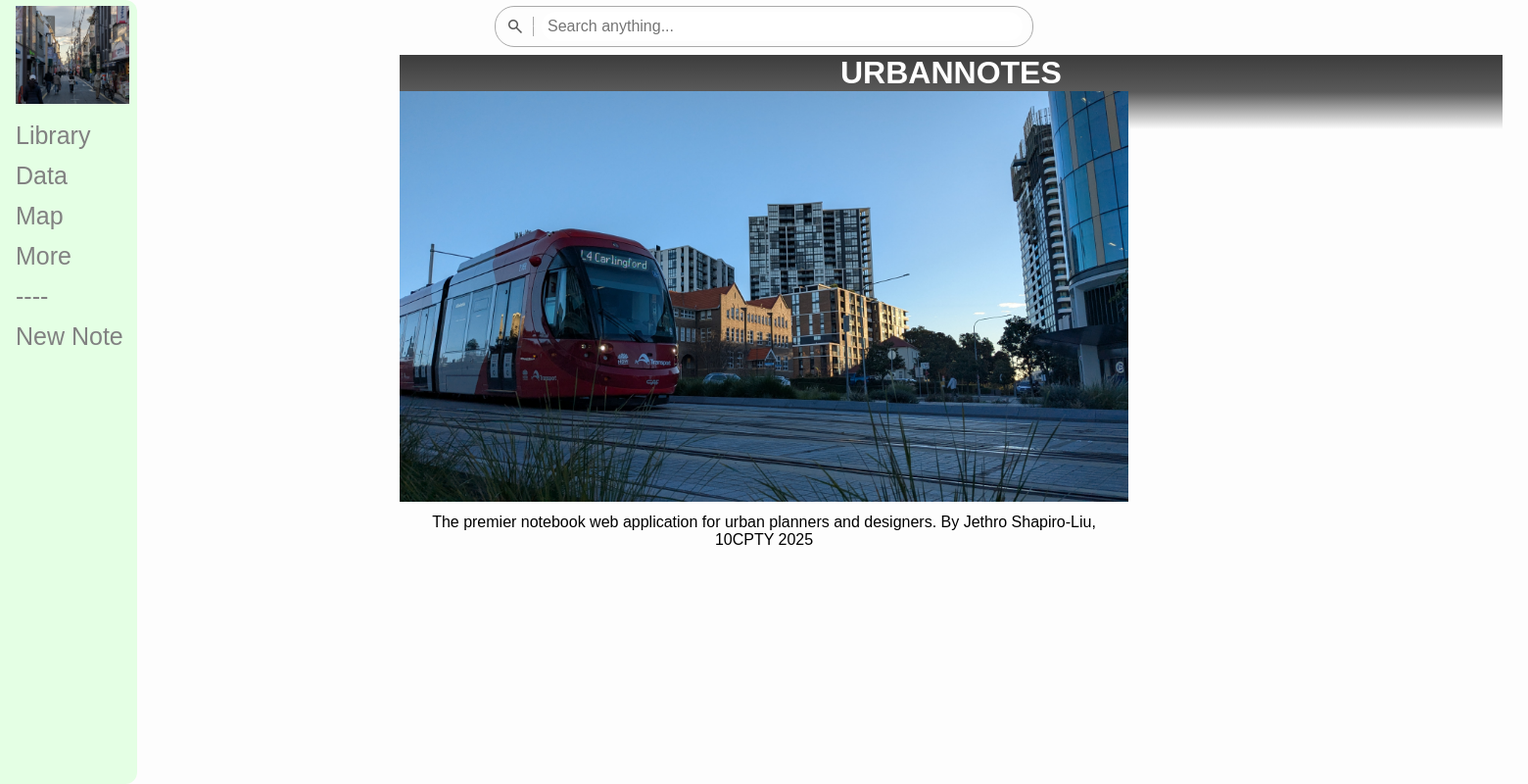
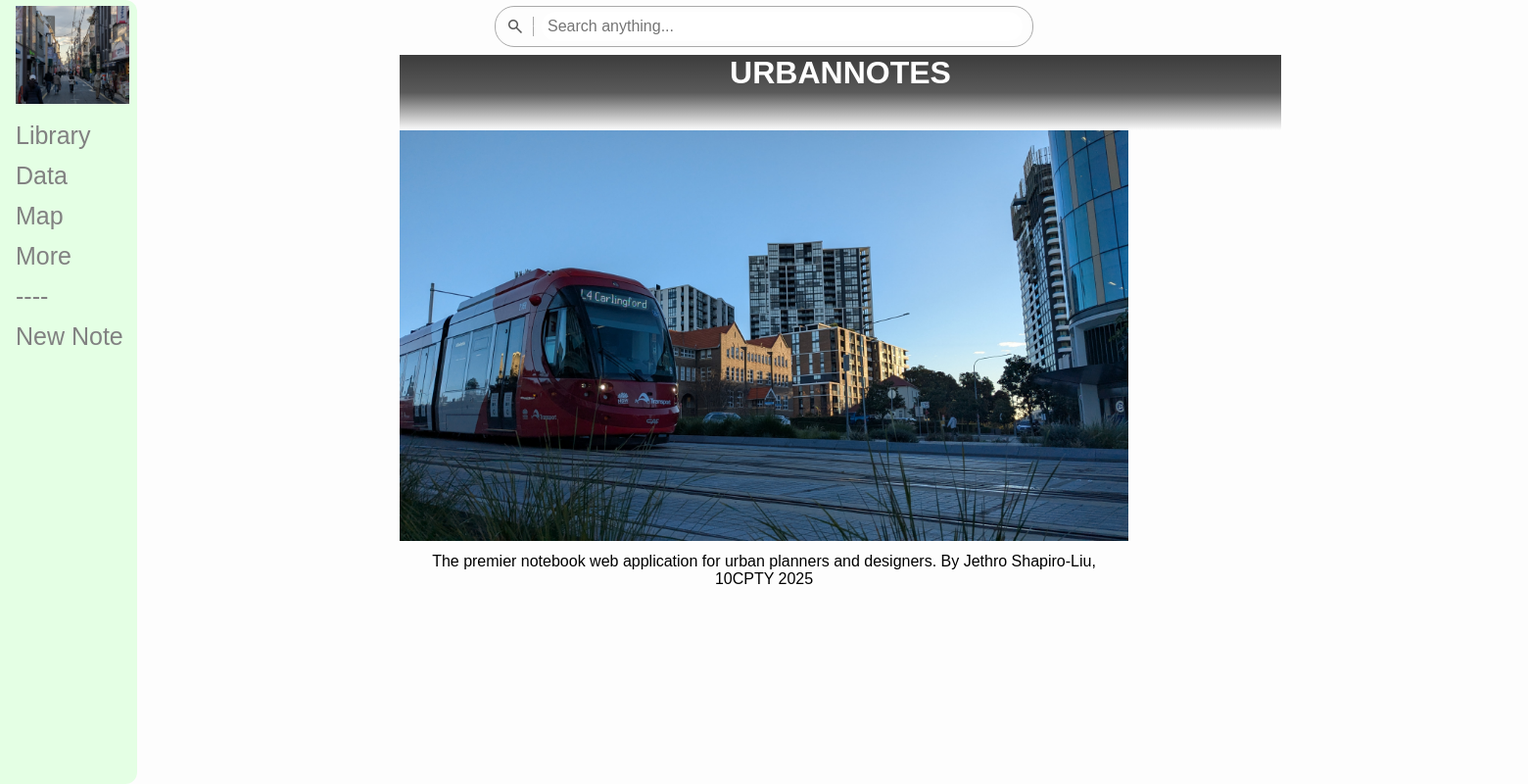
Before and after one commit to agentcentabob/webapp25, a Flask app: page /index.html in a window 1560 px wide. Shown: the whole page at 98% size. Run offline with Flask 3, Linux system fonts and the light colour scheme; some web fonts are replaced.

Commit message:
Attempted to style home page heading

```diff
--- a/static/css/style.css
+++ b/static/css/style.css
@@ -38,23 +38,27 @@ main {
 
 /* title */
 .pagetitle a:link {
+  /* title part with link */
   font-family: "Mozilla Text", sans-serif;
   font-size: xx-large;
   font-weight: bold;
   text-align: center;
-
   color: #ffffff;
   text-decoration: none;
+
+  /* background and size*/
   background: linear-gradient(0deg, rgb(255, 255, 255, 0), rgb(90, 90, 90, 1), rgba(60, 60, 60, 1));
-  width: 100%;
-
   padding-left: 450px;
   padding-right: 450px;
   padding-bottom: 40px;
 
-  margin-left: auto;
-  margin-right: auto;
+  /* centering */
+  margin-inline: auto;
   max-width: fit-content;
+  display: flex;
+  justify-content: center;
+  left: 0px;
+  right: 0px;
 }
 
 .pagetitle a:visited {
```
